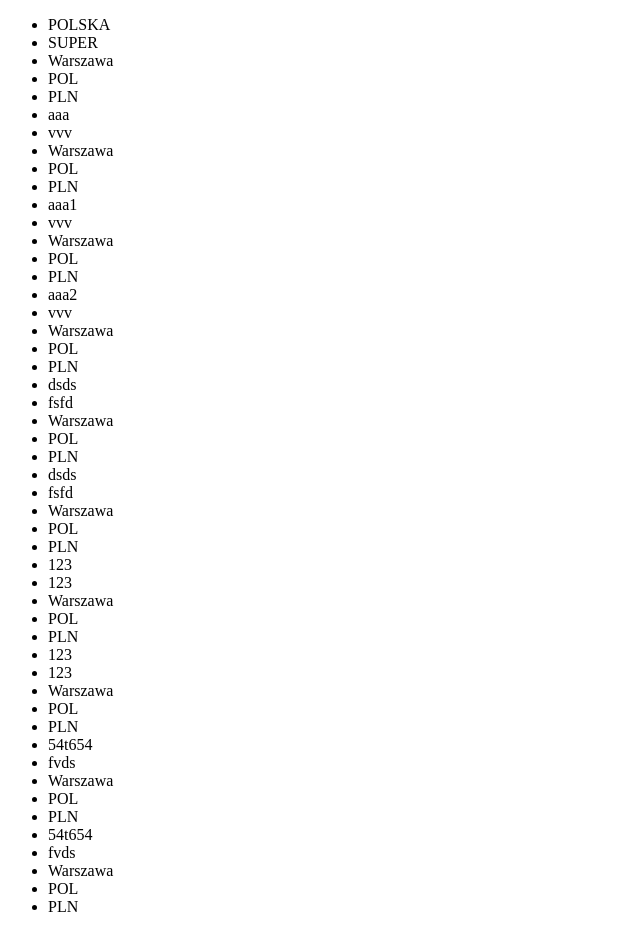
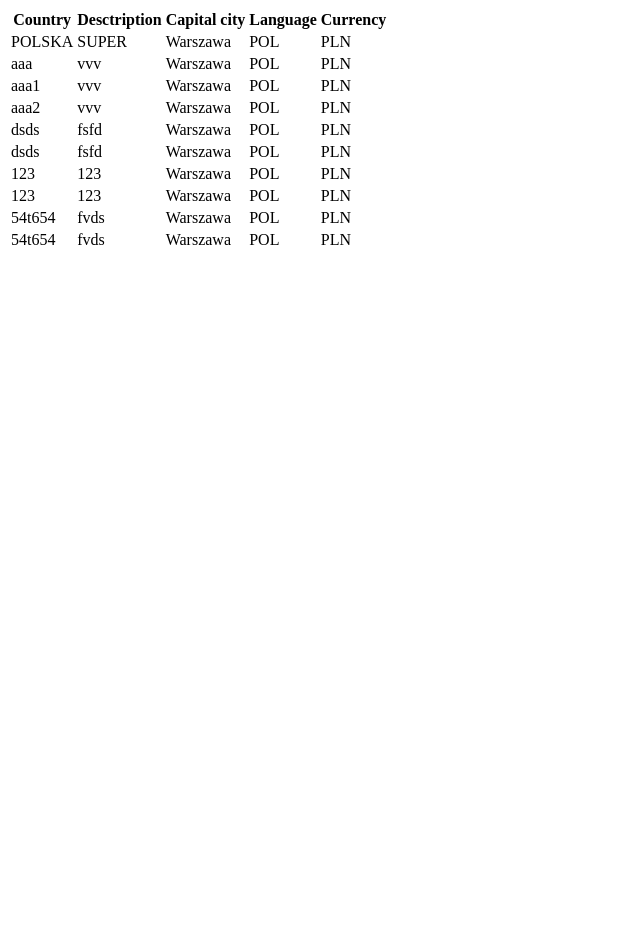
Before and after one commit to Wroblan/TravelApp, a Django app: page /country/read in a window 1280 px wide. Shown: the whole page, without its empty margins (0-640 px from the left). After the commit the page ends 245 px from the top, so only its background shows below. Run offline with Django 3.2, Linux system fonts and the light colour scheme; data comes from the database, SQL or seed files in the repository; both versions use the stored data as it was after the commit.

Commit message:
Commit 1

```diff
--- a/AdventureTime/Templates/country_delete.html
+++ b/AdventureTime/Templates/country_delete.html
@@ -9,7 +9,7 @@
   <form method="post">
     {% csrf_token %}
     <p>
-        Are you sure you want to delete movie "{{ object.country }}" from database?
+        Are you sure you want to delete "{{ object.name_country }}" from database?
     </p>
     <input type="submit" value="Submit" class="btn btn-danger">
   </form>
--- a/AdventureTime/Templates/country_read.html
+++ b/AdventureTime/Templates/country_read.html
@@ -5,14 +5,25 @@
     <title>Title</title>
 </head>
 <body>
-<ul>
+<table>
+    <tr>
+        <th scope="col"> Country </th>
+        <th scope="col"> Desctription </th>
+        <th scope="col"> Capital city </th>
+        <th scope="col"> Language </th>
+        <th scope="col"> Currency </th>
+    </tr>
+    <tr>
 {% for country in dane %}
-  <li> {{country.name_country}} </li>
-  <li> {{country.desctription}} </li>
-  <li> {{country.capital_city}} </li>
-  <li> {{country.language}} </li>
-  <li> {{country.currency}} </li>
-{% endfor %}
-</ul>
+  <td> {{country.name_country}} </td>
+  <td> {{country.desctription}} </td>
+  <td> {{country.capital_city}} </td>
+  <td> {{country.language}} </td>
+  <td> {{country.currency}} </td>
+
+    </tr>
+    {% endfor %}
+
+</table>
 </body>
 </html>
--- a/AdventureTime/views.py
+++ b/AdventureTime/views.py
@@ -13,7 +13,7 @@ class CountryReadView(View):
       return render(request, template_name='country_read.html', context={'dane': models.Country.objects.all()})
 
 class CountryCreateView(CreateView):
-    success_url = reverse_lazy('country-read')
+    success_url = reverse_lazy('country_read')
     form_class = forms.CountryForm
     model = models.Country
     template_name = 'country_create.html'
@@ -29,11 +29,11 @@ class CountryCreateView(CreateView):
         )
         return result
 class CountryUpdateView(UpdateView):
-    success_url = reverse_lazy('country-read')
+    success_url = reverse_lazy('country_read')
     form_class = forms.CountryForm
     model = models.Country
     template_name = 'country_create.html'
 class CountryDeleteView(DeleteView):
-    success_url = reverse_lazy('country-read')
+    success_url = reverse_lazy('country_read')
     model = models.Country
     template_name = 'country_delete.html'
```
Also changed, not shown: db.sqlite3.
